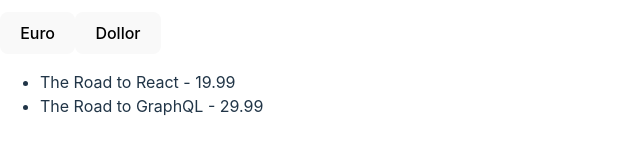
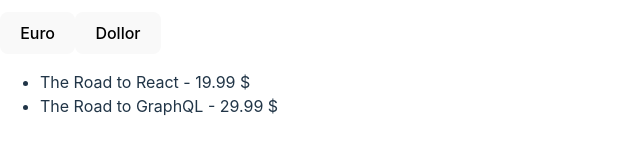
Before and after one commit to shukla-rajat/dev-playground, a React (Vite) app: page / in a window 1280 px wide. Shown: the part 327-480 px from the top of the page, without its empty margins (0-640 px from the left). Built offline with nearby package versions, Linux system fonts and the light colour scheme.

Commit message:
encapsulated sa=tate and state update logic into custom Provider component and custom context hook

```diff
--- a/src/App.tsx
+++ b/src/App.tsx
@@ -1,5 +1,5 @@
 import * as React from 'react';
-import { CurrencyProvider, useCurrency } from './currency-context';
+import { CurrencyProvider, useCurrency, CURRENCIES } from './currency-context';
 
 const DATA = [
   {
@@ -14,31 +14,21 @@
   },
 ];
 
-const CURRENCIES = {
-  Euro: {
-    symbol: '€',
-    label: 'Euro'
-  },
-  Usd: {
-    symbol: '$',
-    label: 'Dollor'
-  },
-};
+function App() {
 
-function App() {
-  const [currency, setCurrency] = React.useState('$');
 
   return (
     <div>
-      <CurrencyProvider value={currency}>
-        <CurrencyButtons onChange={setCurrency} />
+      <CurrencyProvider>
+        <CurrencyButtons/>
         <Books list={DATA} />
       </CurrencyProvider>
     </div>
   )
 }
 
-const CurrencyButtons = ({onChange}) => {
+const CurrencyButtons = () => {
+  const {onChange} = useCurrency();
   return Object.values(CURRENCIES).map((item) => (
     <CurrencyButton key={item.label} onClick={() => onChange(item)} >
       {item.label}
@@ -64,9 +54,9 @@
 )
 
 const Book = ({item}) => {
-  const currency = useCurrency();
+  const {value} = useCurrency();
   return (
-      <li>{item.title} - {item.price} {currency.symbol}</li>
+      <li>{item.title} - {item.price} {value.symbol}</li>
   );
 }
 
--- a/src/currency-context.tsx
+++ b/src/currency-context.tsx
@@ -1,12 +1,32 @@
 import React from 'react';
 
+const CURRENCIES = {
+    Euro: {
+      symbol: '€',
+      label: 'Euro'
+    },
+    Usd: {
+      symbol: '$',
+      label: 'Dollor'
+    },
+  };
+
 const CurrencyContext = React.createContext(null);
-const useCurrency = () => React.useContext(CurrencyContext);
+
 const CurrencyProvider = ({ value, children }) => {
-    return (<CurrencyContext.Provider value={value}>
+    const [currency, setCurrency] = React.useState(CURRENCIES.Usd);
+    return (<CurrencyContext.Provider value={[currency, setCurrency]}>
         {children}
     </CurrencyContext.Provider>
     );
 }
 
-export { CurrencyProvider, useCurrency };
+const useCurrency = () => {
+    const[currency, setCurrency] = React.useContext(CurrencyContext);
+    const handleCurrency = (value) => {
+        setCurrency(value);
+    }
+    return { value:currency, onChange: handleCurrency }
+}
+
+export { CurrencyProvider, useCurrency, CURRENCIES };
```
